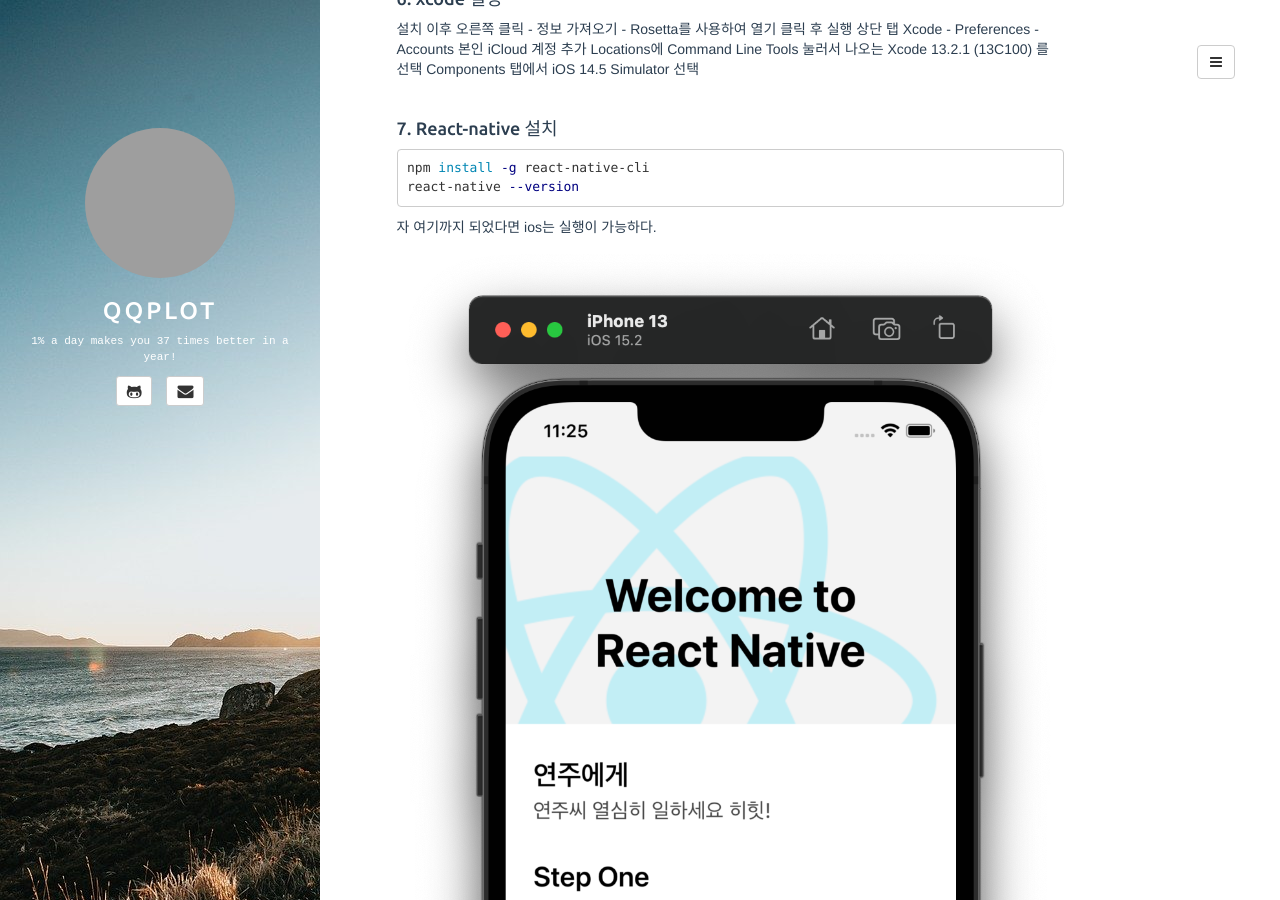
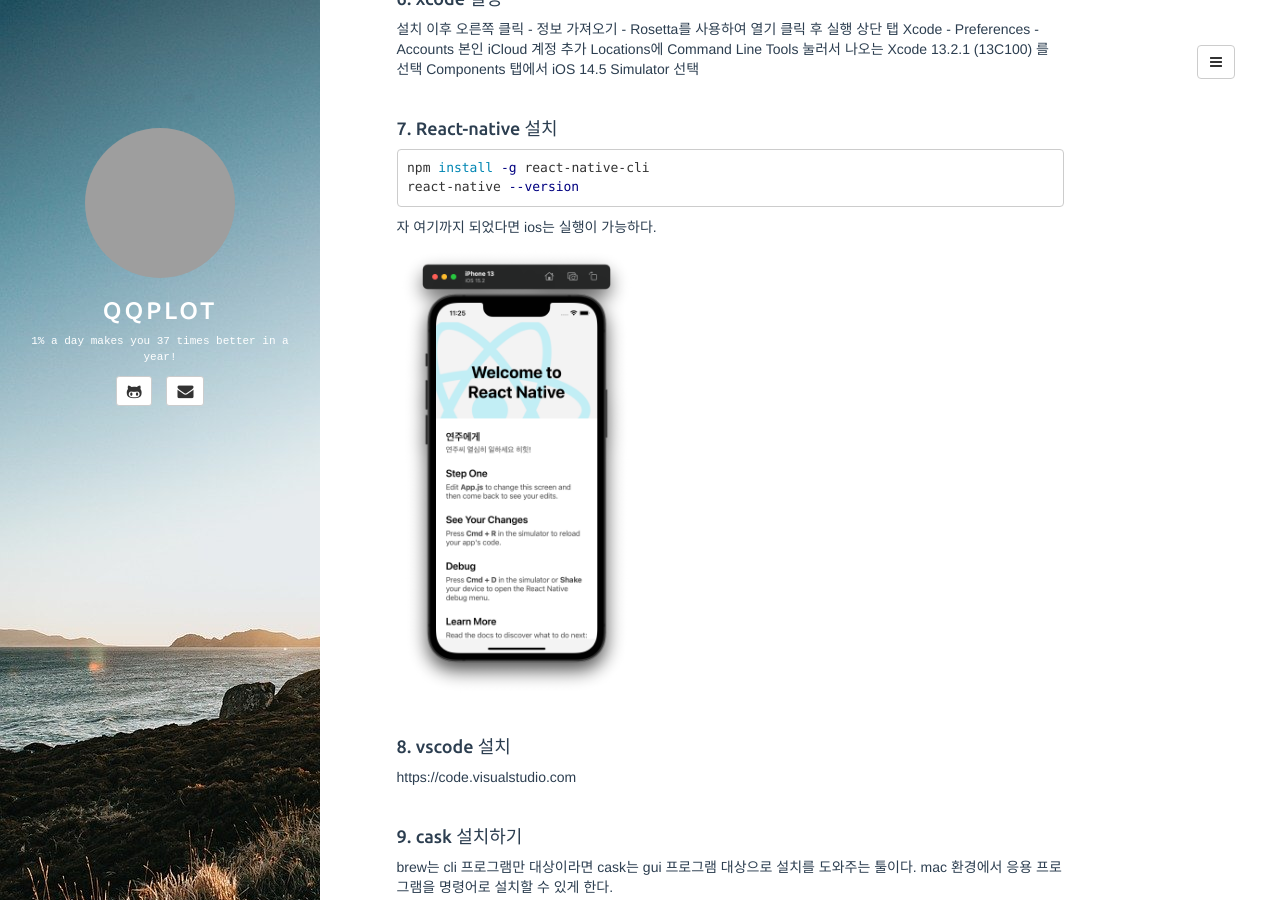
Before and after one commit to qqplot/qqplot.github.io, a Jekyll site: the page built from _posts/2022-02-06-m1_react_native_setting.md, in a window 1280 px wide and 900 px high, scrolled down 1627 px. Built offline with Jekyll 4.4.1, drawn with Linux system fonts in a browser that asks for light colours; comment, search, counter and statistics services are not loaded; grey boxes are pictures that could not be loaded.

Commit message:
fix images size

```diff
--- a/_posts/2022-02-06-m1_react_native_setting.md
+++ b/_posts/2022-02-06-m1_react_native_setting.md
@@ -114,8 +114,7 @@
 
 자 여기까지 되었다면 ios는 실행이 가능하다.
 
-
-![img](https://github.com/qqplot/qqplot.github.io/blob/main/assets/images/ios%20%EC%8B%9C%EB%AE%AC%EB%A0%88%EC%9D%B4%ED%84%B0%20%EA%B5%AC%EB%8F%99%20%ED%99%94%EB%A9%B4.png?raw=true)
+<img src="https://github.com/qqplot/qqplot.github.io/blob/main/assets/images/ios%20%EC%8B%9C%EB%AE%AC%EB%A0%88%EC%9D%B4%ED%84%B0%20%EA%B5%AC%EB%8F%99%20%ED%99%94%EB%A9%B4.png?raw=true" height=450>
 
 
 <br/>
@@ -203,7 +202,9 @@
 - React element [링크](https://reactnativeelements.com/docs/3.4.2/getting_started)
 - React Firebase [링크](https://rnfirebase.io/)
 
-![img](https://github.com/qqplot/qqplot.github.io/blob/main/assets/images/%EC%95%88%EB%93%9C%EB%A1%9C%EC%9D%B4%EB%93%9C%20%EA%B5%AC%EB%8F%99%ED%99%94%EB%A9%B4.png?raw=true)
+
+<img src="https://github.com/qqplot/qqplot.github.io/blob/main/assets/images/%EC%95%88%EB%93%9C%EB%A1%9C%EC%9D%B4%EB%93%9C%20%EA%B5%AC%EB%8F%99%ED%99%94%EB%A9%B4.png?raw=true" width=450>
+
 
 <br/>
 
```
